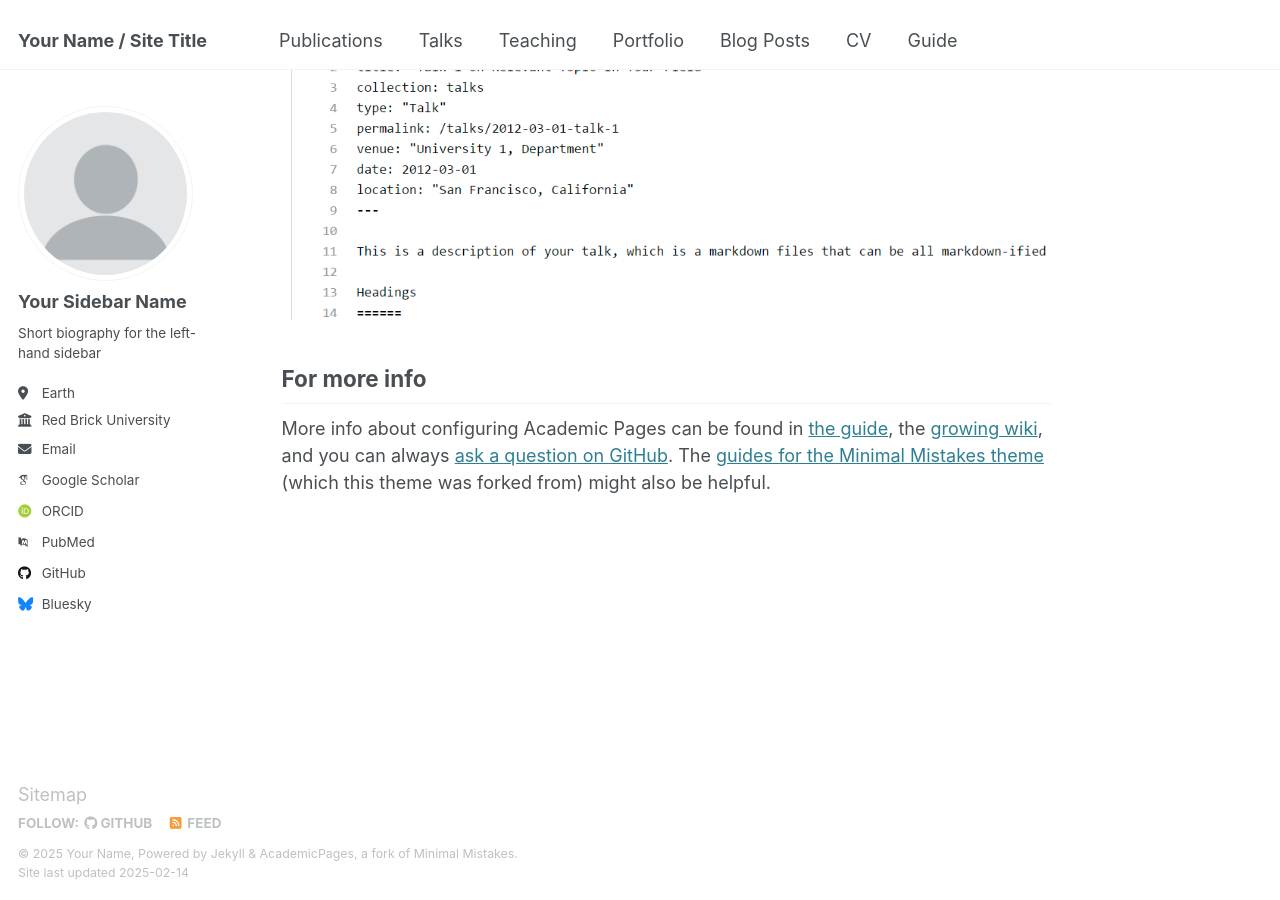
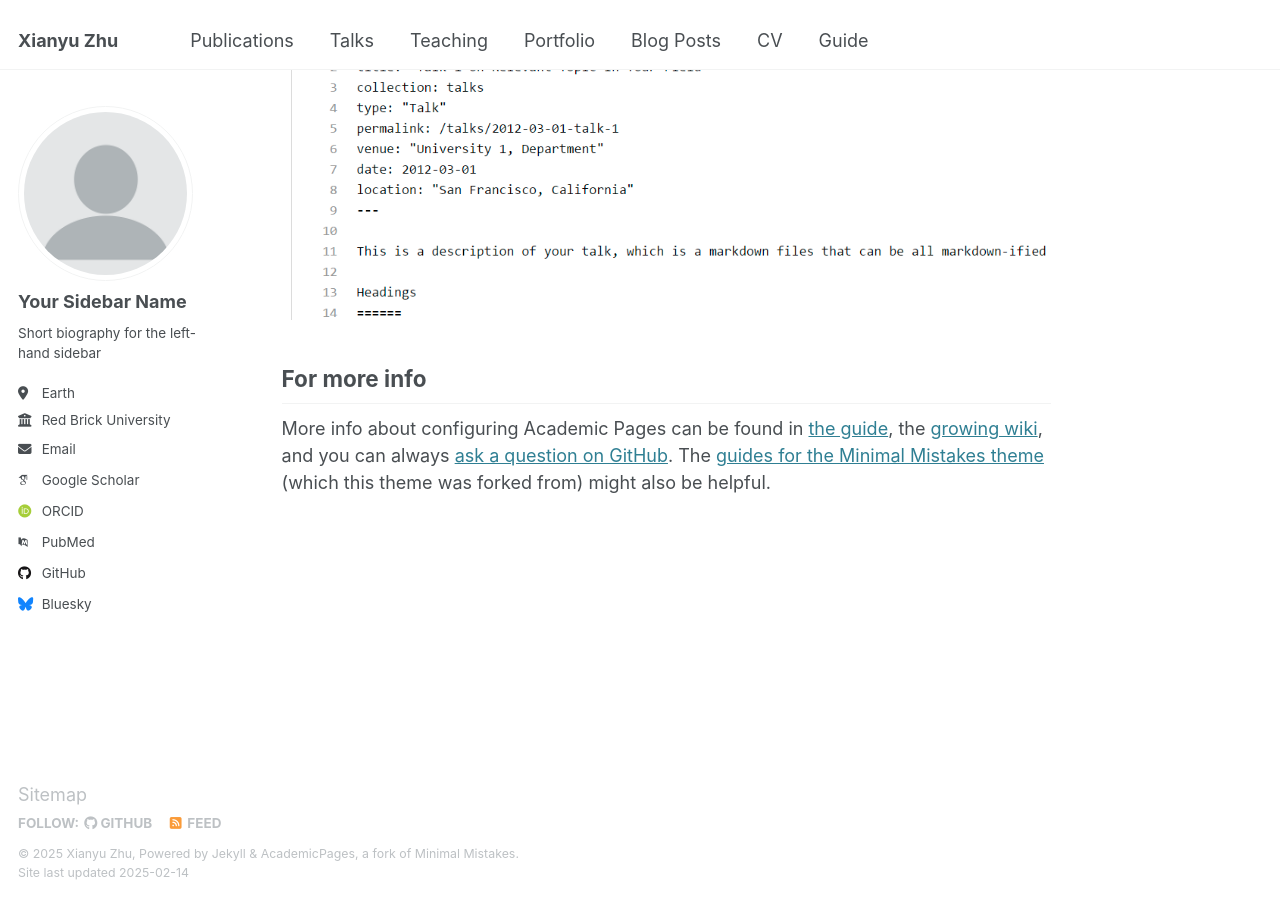
Before and after one commit to zhuxy-USTC/zhuxy-USTC.github.io, a Jekyll site: the page built from _pages/about.md, in a window 1280 px wide and 900 px high, scrolled down 2642 px. Built offline with Jekyll 4.4.1, drawn with Linux system fonts in a browser that asks for light colours; some web fonts are replaced.

Commit message:
test update

```diff
--- a/_config.yml
+++ b/_config.yml
@@ -9,11 +9,11 @@
 # Basic Site Settings
 locale                   : "en-US"
 site_theme               : "default"
-title                    : "Your Name / Site Title"
+title                    : "Xianyu Zhu"
 title_separator          : "-"
-name                     : &name "Your Name"
+name                     : &name "Xianyu Zhu"
 description              : &description "personal description"
-url                      : https://academicpages.github.io # the base hostname & protocol for your site e.g. "https://[your GitHub username].github.io"
+url                      : https://zhuxy-USTC.github.io # the base hostname & protocol for your site e.g. "https://[your GitHub username].github.io"
 baseurl                  : "" # the subpath of your site, e.g. "/blog"
 repository               : "academicpages/academicpages.github.io"
 
```
Also changed, not shown: 1 other file.
